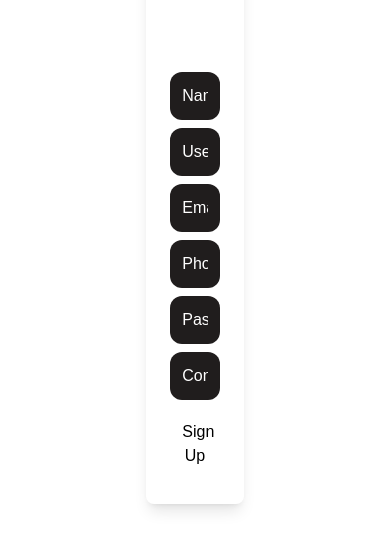
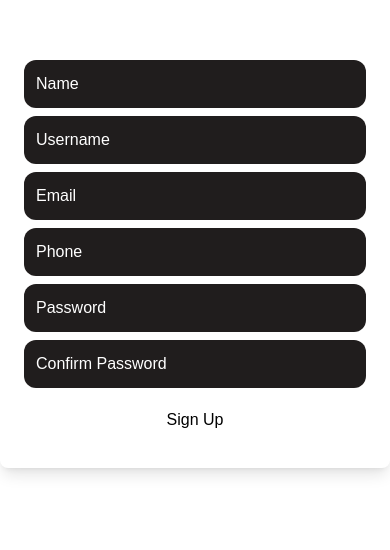
Before and after one commit to Priyanandan-4/thread-clone-app, a Next.js app: page /signup in a window 390 px wide. Shown: the part 206-756 px from the top of the page. Built offline with nearby package versions, Linux system fonts and the light colour scheme.

Commit message:
create slice for user

```diff
--- a/app/(auth)/login/page.tsx
+++ b/app/(auth)/login/page.tsx
@@ -3,7 +3,7 @@ import React, { useEffect, useState } from 'react';
 import Link from 'next/link';
 import Image from 'next/image';
 import BG from '../../../public/img/bg.webp';
-import { useAppDispatch, useAppSelector } from '../../fonts/hooks/useAppDispatch';
+import { useAppDispatch, useAppSelector } from '../../hooks/useAppDispatch';
 import { useRouter } from 'next/navigation';
 import { loginUser } from '@/store/reducer/loginSlice';
 // import { fetchUser } from '@/store/reducer/loginSlice';
--- a/app/(auth)/signup/page.tsx
+++ b/app/(auth)/signup/page.tsx
@@ -1,10 +1,16 @@
 "use client";
 import { useRouter } from 'next/navigation';
-import { Formik,Field,Form,ErrorMessage, yupToFormErrors } from 'formik';
+import { Formik, Form, Field, ErrorMessage } from 'formik';
 import * as Yup from 'yup';
+import { useAppSelector, useAppDispatch } from '@/app/hooks/useAppDispatch';
+import { setName, setUsername, setEmail, setPhone, setPassword, setConfirmPassword, signupUser } from '@/store/reducer/signupSlice';
+import { RootState } from "@/store/store";
+import { useEffect } from 'react';
 
 const Signup: React.FC = () => {
   const router = useRouter();
+  const dispatch = useAppDispatch();
+  const { status, error } = useAppSelector((state: RootState) => state.Signup);
 
   const initialValues = {
     name: '',
@@ -12,7 +18,7 @@ const Signup: React.FC = () => {
     email: '',
     phone: '',
     password: '',
-    confirmPassword: '',
+    confirmPassword: ''
   };
 
   const validationSchema = Yup.object({
@@ -22,36 +28,55 @@ const Signup: React.FC = () => {
     phone: Yup.string().required('Phone number is required'),
     password: Yup.string().min(6, 'Password must be at least 6 characters').required('Password is required'),
     confirmPassword: Yup.string()
-      .oneOf([Yup.ref('password'), ], 'Passwords must match')
+      .oneOf([Yup.ref('password')], 'Passwords must match')
       .required('Confirm Password is required'),
   });
 
   const handleSubmit = (values: typeof initialValues) => {
-    // Handle form submission
-    console.log(values);
-    // You can also navigate to another page after signup
-    // router.push('/some-other-page');
+    // Dispatch individual actions to update the form state
+    dispatch(setName(values.name));
+    dispatch(setUsername(values.username));
+    dispatch(setEmail(values.email));
+    dispatch(setPhone(values.phone));
+    dispatch(setPassword(values.password));
+    dispatch(setConfirmPassword(values.confirmPassword));
+
+    // Dispatch the signupUser action with the necessary values
+    dispatch(signupUser({
+      name: values.name,
+      username: values.username,
+      email: values.email,
+      phone: values.phone,
+      password: values.password
+    }));
   };
 
+  useEffect(() => {
+    if (status === 'succeeded') {
+      router.push('/login');
+    }
+  }, [status, router]);
+
   return (
-    <div>
     <div className="flex flex-col items-center justify-center min-h-screen">
-        <div className="bg-transparent p-6 rounded-lg shadow-lg w-3/12 mt-5">
+      <div className="bg-transparent p-6 rounded-lg shadow-lg w-full sm:w-8/12 md:w-6/12 lg:w-4/12 xl:w-3/12 mt-5">
         <h2 className="text-lg font-semibold text-center mb-4 text-white">Create your Account</h2>
+        {status === 'loading' && <p className="text-center text-white">Signing up...</p>}
+        {error && <p className="text-center text-red-500">{error}</p>}
         <Formik initialValues={initialValues} validationSchema={validationSchema} onSubmit={handleSubmit}>
           {() => (
             <Form>
               <Field
                 name="name"
                 placeholder="Name"
-                  className="bg-[#201d1d] appearance-none rounded-xl w-full block px-3 py-3 mt-2 placeholder-white text-white"
+                className="bg-[#201d1d] rounded-xl w-full px-3 py-3 mt-2 placeholder-white text-white"
               />
               <ErrorMessage name="name" component="div" className="text-[#181818]" />
 
               <Field
                 name="username"
                 placeholder="Username"
-                  className="bg-[#201d1d] appearance-none rounded-xl block w-full px-3 py-3 mt-2 placeholder-white text-white"
+                className="bg-[#201d1d] rounded-xl w-full px-3 py-3 mt-2 placeholder-white text-white"
               />
               <ErrorMessage name="username" component="div" className="text-gray-500" />
 
@@ -59,7 +84,7 @@ const Signup: React.FC = () => {
                 name="email"
                 placeholder="Email"
                 type="email"
-                  className="bg-[#201d1d] appearance-none rounded-xl block w-full px-3 py-3 mt-2 placeholder-white text-white"
+                className="bg-[#201d1d] rounded-xl w-full px-3 py-3 mt-2 placeholder-white text-white"
               />
               <ErrorMessage name="email" component="div" className="text-gray-500" />
 
@@ -67,7 +92,7 @@ const Signup: React.FC = () => {
                 name="phone"
                 placeholder="Phone"
                 type="tel"
-                  className="bg-[#201d1d] appearance-none rounded-xl block w-full px-3 py-3 mt-2 placeholder-white text-white"
+                className="bg-[#201d1d] rounded-xl w-full px-3 py-3 mt-2 placeholder-white text-white"
               />
               <ErrorMessage name="phone" component="div" className="text-gray-500" />
 
@@ -75,7 +100,7 @@ const Signup: React.FC = () => {
                 name="password"
                 placeholder="Password"
                 type="password"
-                  className="bg-[#201d1d] appearance-none rounded-xl block w-full px-3 py-3 mt-2 placeholder-white text-white"
+                className="bg-[#201d1d] rounded-xl w-full px-3 py-3 mt-2 placeholder-white text-white"
               />
               <ErrorMessage name="password" component="div" className="text-gray-500" />
 
@@ -83,11 +108,11 @@ const Signup: React.FC = () => {
                 name="confirmPassword"
                 placeholder="Confirm Password"
                 type="password"
-                  className="bg-[#201d1d] appearance-none rounded-xl block w-full px-3 py-3 mt-2 placeholder-white text-white"
+                className="bg-[#201d1d] rounded-xl w-full px-3 py-3 mt-2 placeholder-white text-white"
               />
               <ErrorMessage name="confirmPassword" component="div" className="text-gray-500" />
 
-                <button type="submit" className="bg-white rounded-xl block w-full px-3 py-3 mt-2 text-black">
+              <button type="submit" className="bg-white rounded-xl w-full px-3 py-3 mt-2 text-black" disabled={status === 'loading'}>
                 Sign Up
               </button>
             </Form>
@@ -95,7 +120,6 @@ const Signup: React.FC = () => {
         </Formik>
       </div>
     </div>
-    </div>
   );
 };
 
--- a/app/layout.tsx
+++ b/app/layout.tsx
@@ -3,16 +3,7 @@ import localFont from "next/font/local";
 import "./globals.css";
 import Providers from "@/store/provider";
 
-const geistSans = localFont({
-  src: "./fonts/GeistVF.woff",
-  variable: "--font-geist-sans",
-  weight: "100 900",
-});
-const geistMono = localFont({
-  src: "./fonts/GeistMonoVF.woff",
-  variable: "--font-geist-mono",
-  weight: "100 900",
-});
+
 
 export const metadata: Metadata = {
   title: "Create Next App",
--- a/app/main/layout.tsx
+++ b/app/main/layout.tsx
@@ -3,7 +3,8 @@
 import SideBar from '@/components/SideBar/sideBar';
 import Link from 'next/link';
 import React from 'react';
-import { useAppSelector,useAppDispatch } from '../fonts/hooks/useAppDispatch';
+import { useAppDispatch,useAppSelector } from '../hooks/useAppDispatch';
+// import { useAppSelector,useAppDispatch } from '../fonts/hooks/useAppDispatch';
 import { logoutUser } from '@/store/reducer/loginSlice'; // Import your logout action
 
 function Layout({ children }: { children: React.ReactNode }) {
@@ -31,12 +32,15 @@ function Layout({ children }: { children: React.ReactNode }) {
       {/* Conditionally Render Login or Logout Button */}
       {user ? (
         // If the user is logged in, show Logout button
+        <Link href="/login">
         <button
           onClick={handleLogout}
           className="absolute top-4 right-4 flex justify-center items-center text-black text-sm py-2 px-4 rounded-lg bg-white hover:text-black h-8"
         >
+
           Logout
         </button>
+        </Link>
       ) : (
         // If the user is not logged in, show Login button
         <Link href='/login'>
--- a/app/main/page.tsx
+++ b/app/main/page.tsx
@@ -2,22 +2,22 @@
 
 import React, { useEffect } from "react";
 import { useDispatch, useSelector } from "react-redux";
-import { fetchPosts } from "@/store/reducer/postsSlice"; // Import fetchPosts thunk
-import { AppDispatch, RootState } from "@/store/store"; // Import AppDispatch and RootState from your store
+import { fetchPosts } from "@/store/reducer/postsSlice";
+import { AppDispatch, RootState } from "@/store/store";
 
 const Page: React.FC = () => {
-  const dispatch = useDispatch<AppDispatch>(); // Use AppDispatch for dispatch typing
+  const dispatch = useDispatch<AppDispatch>();
 
-  // Select posts and status from the Redux store
-  const { posts, status } = useSelector((state: RootState) => state.posts);
+
+  const { posts, status,} = useSelector((state: RootState) => state.posts);
 
   // Fetch posts on component mount
   useEffect(() => {
     if (status === "idle") {
-      dispatch(fetchPosts()); // Dispatch the fetchPosts thunk action
+      dispatch(fetchPosts());
     }
   }, [dispatch, status]);
-
+console.log(posts)
   return (
     <div className="flex flex-col h-screen">
       <div className="h-16 flex items-center justify-center bg-black text-white">
@@ -27,7 +27,9 @@ const Page: React.FC = () => {
         {status === "succeeded" && (
           <div>
             {posts.map((post: any) => (
+
               <div key={post._id} className="p-4 mb-4 text-white rounded-lg">
+                 <p>{post.postById.user}</p>
                 <p>{post.text}</p>
                 {post.image && <img src={post.image} alt="Post" className="mt-2" />}
               </div>
--- a/store/store.ts
+++ b/store/store.ts
@@ -2,13 +2,16 @@ import { configureStore } from "@reduxjs/toolkit";
 import loginSlice from "./reducer/loginSlice";
 import postsReducer from "./reducer/postsSlice";
 import userSlice from "./reducer/userSlice";
+import signupSlice from "./reducer/signupSlice";
+
 
 
 export const store=configureStore({
     reducer:{
         users:userSlice,
         posts:postsReducer,
-        login:loginSlice
+        login:loginSlice,
+        Signup:signupSlice
     }
 })
 
```
Also changed, not shown: store/reducer/signupSlice.ts (+8 -6 lines), app/fonts/GeistMonoVF.woff (deleted), app/fonts/GeistVF.woff (deleted), app/hooks/useAppDispatch.ts (renamed from app/fonts/hooks/useAppDispatch.ts). Lines whose indentation alone changed are shown as unchanged.
